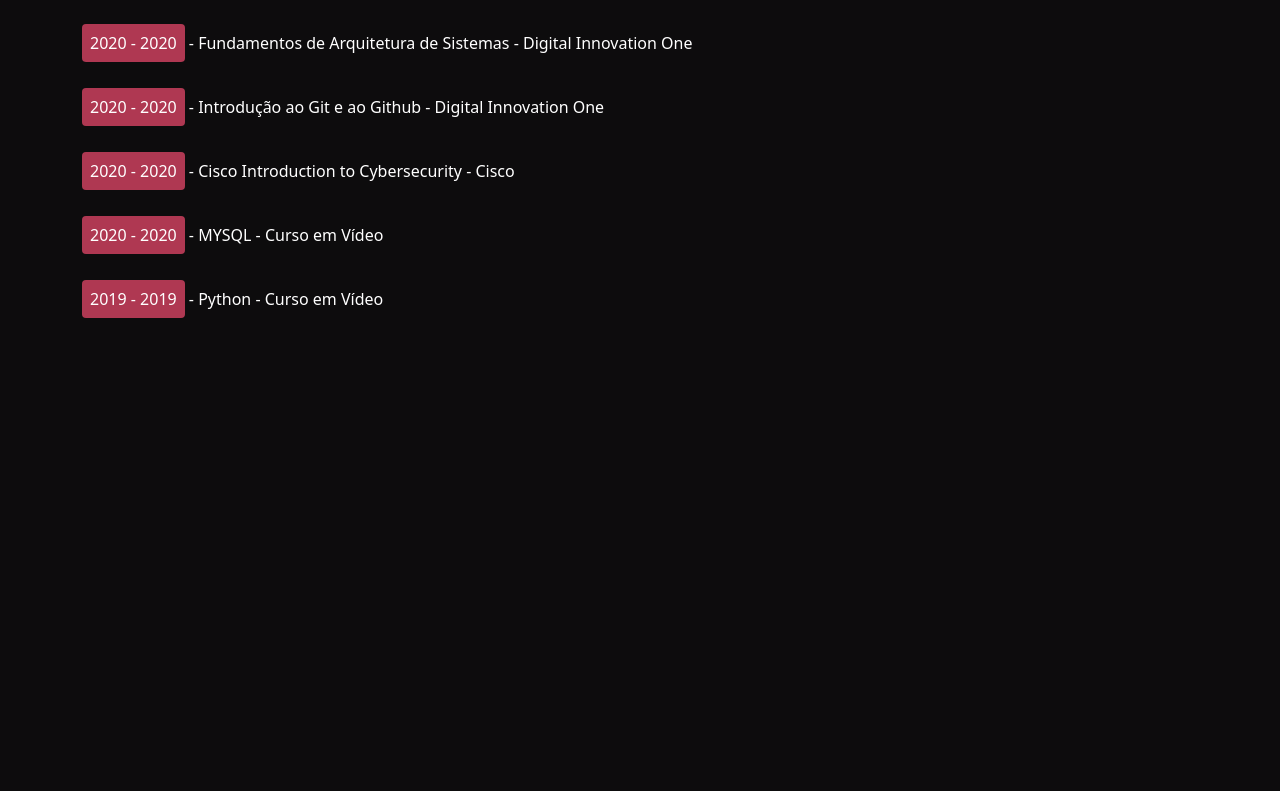
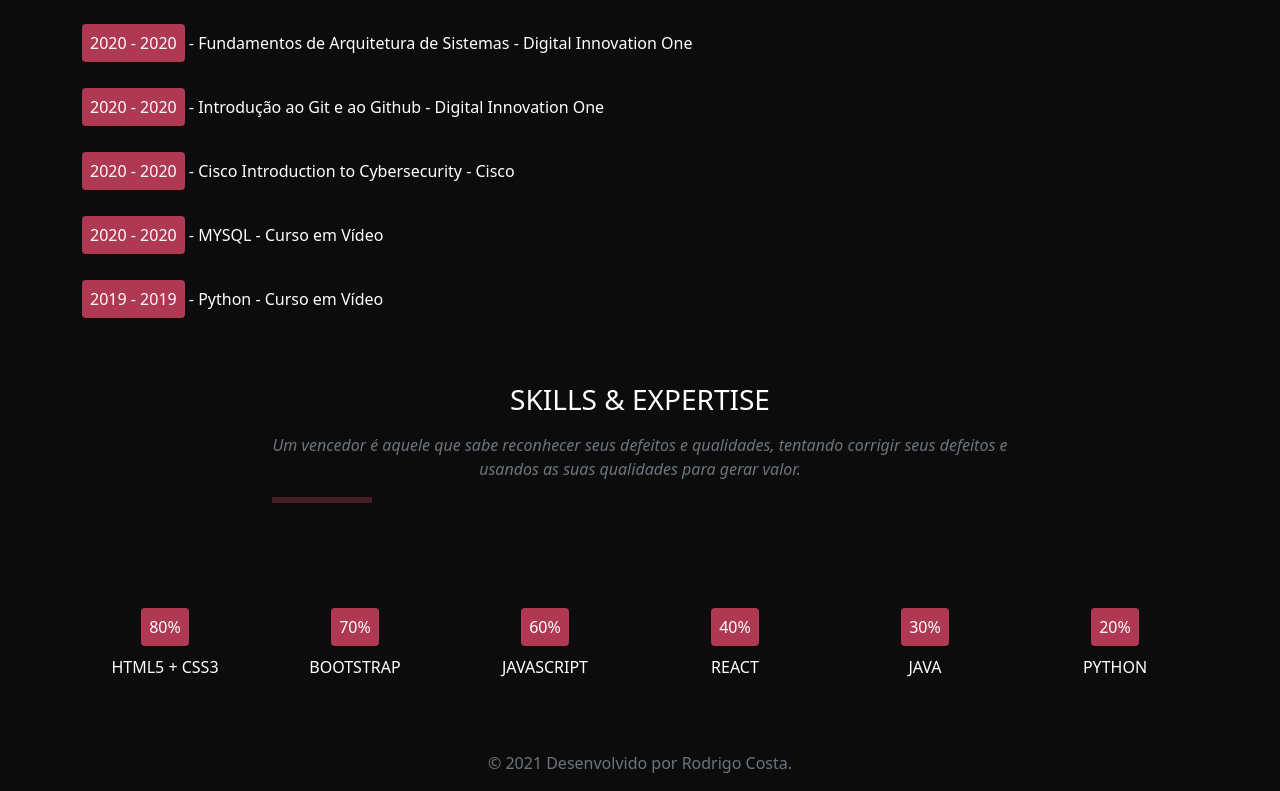
Before and after one commit to rfcosta85/rodrigo-profile, a React (Create React App) app in the folder my-app/: page / in a window 1280 px wide. Shown: the part 2988-3779 px from the top of the page. Before the commit the page ends 3323 px from the top, so only its background shows below. Built offline with nearby package versions, Linux system fonts and the light colour scheme.

Commit message:
Finalizando

```diff
--- a/my-app/src/App.css
+++ b/my-app/src/App.css
@@ -97,6 +97,7 @@
     background-color: var(--dark-pink_colors_for_dark_backgrounds);
 }
 
+
 @media (max-width: 767px)
 {
     .h1-title
--- a/my-app/src/App.js
+++ b/my-app/src/App.js
@@ -248,6 +248,128 @@
           </div>
         </div>
       </section>
+
+        <section id="skills" className="bg-gray-dark-2 mt-5">
+            <div className="container">
+                <div className="row justify-content-center">
+                    <div className="col-lg-8 text-center">
+                        <h3 className="font-alt font-w-600 letter-spacing-2 title-extra-large text-uppercase text-white">Skills & Expertise</h3>
+                        <p className="mt-3 text-secondary text-extra-large"><i>Um vencedor é aquele que sabe reconhecer seus defeitos e qualidades, tentando corrigir seus defeitos e usandos as suas qualidades para gerar valor.</i></p>
+                        <hr className="hr" size="8"></hr>
+                    </div>
+
+                </div>
+
+
+                <div className="row justify-content-center mt-5 pt-lg-5">
+                    <div className="col-sm-6 col-md-4 col-lg-2 text-center py-3 py-lg-0">
+                        <div className="chart-circle">
+                            <div className="chart">
+                                <span className="item-progress" data-percent="80"></span>
+                            </div>
+
+
+                            <span className="percent bg-color p-2 box-shadow-wide font-alt font-w-600 rounded text-small text-white">80%</span>
+                        </div>
+
+
+                        <span className="d-block font-alt letter-spacing-1 mt-3 text-extra-large text-uppercase text-white">HTML5 + CSS3</span>
+                    </div>
+
+
+                    <div className="col-sm-6 col-md-4 col-lg-2 text-center py-3 py-lg-0">
+                        <div className="chart-circle">
+                            <div className="chart">
+                                <span className="item-progress" data-percent="70"></span>
+                            </div>
+
+
+                            <span className="percent bg-color p-2 box-shadow-wide font-alt font-w-600 rounded text-small text-white">70%</span>
+                        </div>
+
+
+                        <span className="d-block font-alt letter-spacing-1 mt-3 text-extra-large text-uppercase text-white">Bootstrap</span>
+                    </div>
+
+
+                    <div className="col-sm-6 col-md-4 col-lg-2 text-center py-3 py-lg-0">
+                        <div className="chart-circle">
+                            <div className="chart">
+                                <span className="item-progress" data-percent="60"></span>
+                            </div>
+
+
+                            <span className="percent bg-color p-2 box-shadow-wide font-alt font-w-600 rounded text-small text-white">60%</span>
+                        </div>
+
+
+                        <span className="d-block font-alt letter-spacing-1 mt-3 text-extra-large text-uppercase text-white">JavaScript</span>
+                    </div>
+
+
+                    <div className="col-sm-6 col-md-4 col-lg-2 text-center py-3 py-lg-0">
+                        <div className="chart-circle">
+                            <div className="chart">
+                                <span className="item-progress" data-percent="40"></span>
+                            </div>
+
+
+                            <span className="percent bg-color p-2 box-shadow-wide font-alt font-w-600 rounded text-small text-white">40%</span>
+                        </div>
+
+
+                        <span className="d-block font-alt letter-spacing-1 mt-3 text-extra-large text-uppercase text-white">React</span>
+                    </div>
+
+
+                    <div className="col-sm-6 col-md-4 col-lg-2 text-center py-3 py-lg-0">
+                        <div className="chart-circle">
+                            <div className="chart">
+                                <span className="item-progress" data-percent="30"></span>
+                            </div>
+
+
+                            <span className="percent bg-color p-2 box-shadow-wide font-alt font-w-600 rounded text-small text-white">30%</span>
+                        </div>
+
+
+                        <span className="d-block font-alt letter-spacing-1 mt-3 text-extra-large text-uppercase text-white">Java</span>
+                    </div>
+
+
+                    <div className="col-sm-6 col-md-4 col-lg-2 text-center py-3 py-lg-0">
+                        <div className="chart-circle">
+                            <div className="chart">
+                                <span className="item-progress" data-percent="20"></span>
+                            </div>
+
+
+                            <span className="percent bg-color p-2 box-shadow-wide font-alt font-w-600 rounded text-small text-white">20%</span>
+                        </div>
+
+
+                        <span className="d-block font-alt letter-spacing-1 mt-3 text-extra-large text-uppercase text-white">Python</span>
+                    </div>
+
+                </div>
+
+            </div>
+
+        </section>
+
+        <footer class="bg-gray-dark mt-5">
+            <div class="container">
+                <div class="row justify-content-center">
+                    <div class="col text-center">
+                        <p class="m-0 mt-4 text-secondary text-medium mb-3">&copy; 2021 Desenvolvido por Rodrigo Costa.</p>
+                    </div>
+
+                </div>
+
+            </div>
+
+        </footer>
+
       </aside>
     </div>
   );
```
